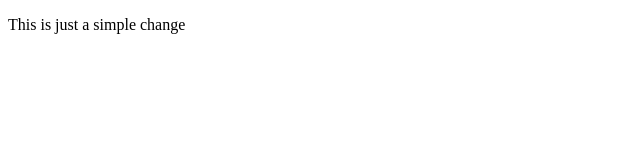
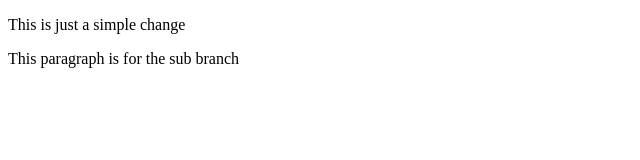
Before and after one commit to Hasanul-Alam/my_second_repo, a plain HTML site: page index.html in a window 1280 px wide. Shown: the whole page, without its empty margins (0-640 px from the left). Drawn offline with Linux system fonts and the light colour scheme.

Commit message:
This is a sub branch

```diff
--- a/index.html
+++ b/index.html
@@ -8,5 +8,6 @@
 </head>
 <body>
     <p>This is just a simple change</p>
+    <p>This paragraph is for the sub branch</p>
 </body>
 </html>
```
